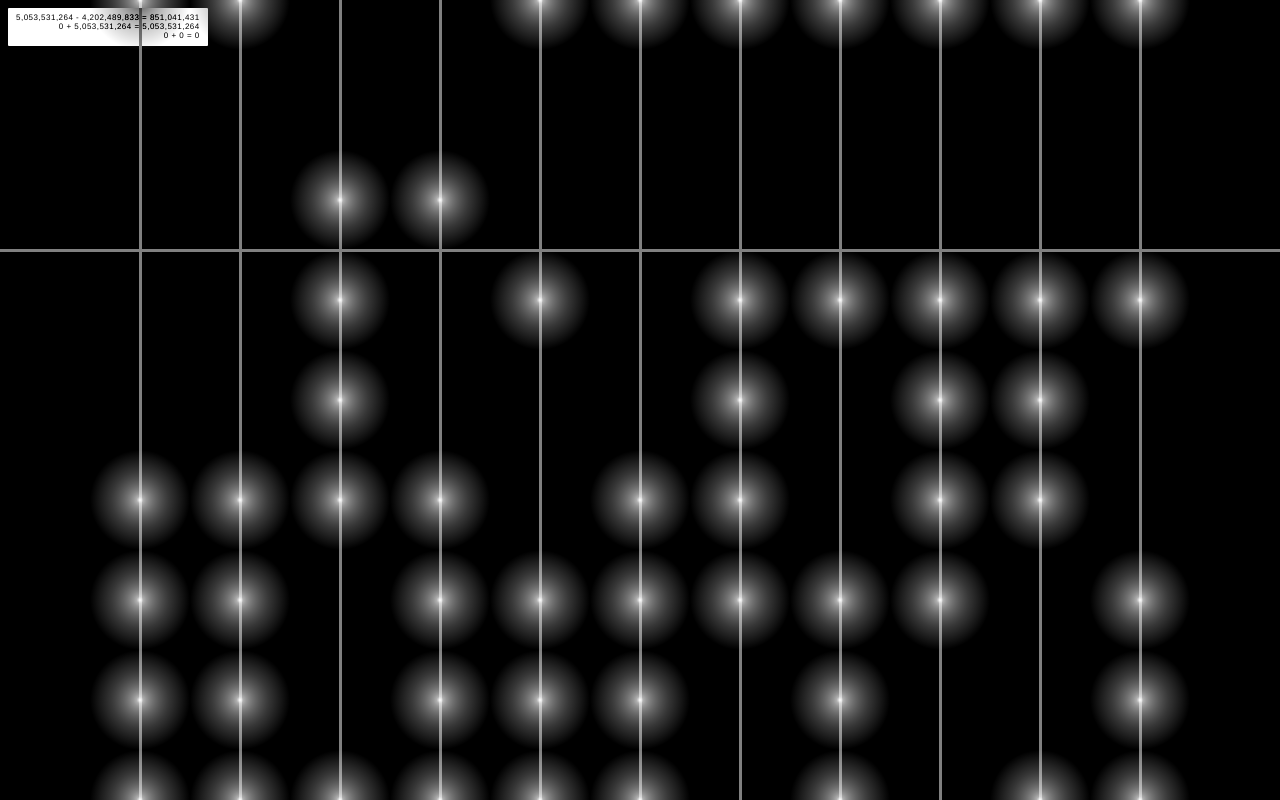
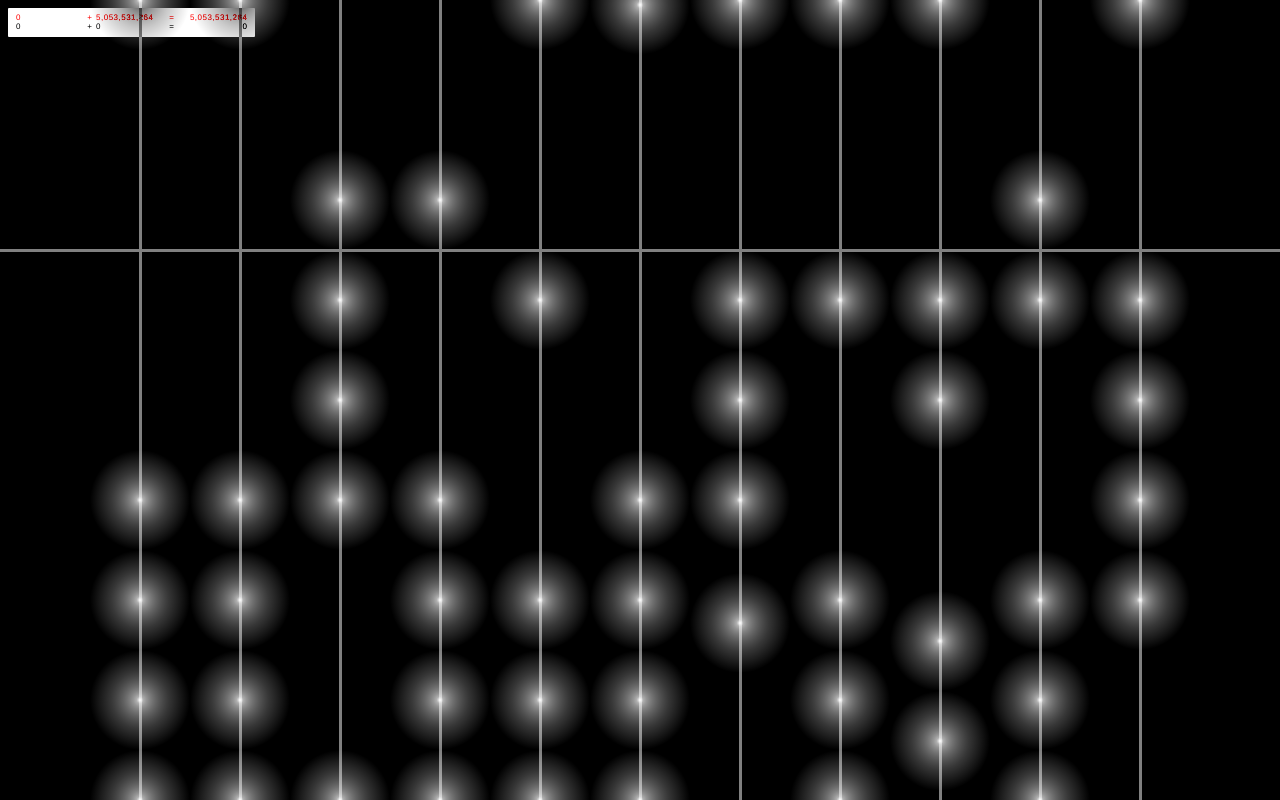
Before and after one commit to dzucconi/counting-frame, a website built with Parcel: page src/index.html in a window 1280 px wide. Built offline with nearby package versions, Linux system fonts and the light colour scheme; what proportional-scale, queryparams would draw is missing.

Commit message:
Improves log rendering

```diff
--- a/src/index.scss
+++ b/src/index.scss
@@ -7,9 +7,8 @@
 
 .Stage {
   position: relative;
-}
 
-.Next {
+  &__next {
     position: absolute;
     top: 0;
     left: 0;
@@ -18,17 +17,17 @@
     opacity: 0;
     pointer-events: none;
   }
+}
 
 .Grid {
   display: flex;
-}
 
-.Column {
+  &__column {
     display: flex;
     flex-direction: column;
   }
 
-.Cell {
+  &__cell {
     position: relative;
     transition: transform 500ms;
     font-size: 3rem;
@@ -36,6 +35,7 @@
     align-items: center;
     justify-content: center;
     color: white;
+  }
 }
 
 .Log {
@@ -50,5 +50,31 @@
   letter-spacing: 0.03rem;
   padding: 0.33rem 0.5rem;
   mix-blend-mode: difference;
+
+  &__equation {
+    display: flex;
+
+    &--highlight {
+      color: red;
+    }
+  }
+
+  &__x,
+  &__y,
+  &__z {
+    min-width: 16ch;
+  }
+
+  &__z {
     text-align: right;
   }
+
+  &__symbol,
+  &__equals {
+    width: 2ch;
+  }
+
+  &__equals {
+    text-align: center;
+  }
+}
--- a/src/index.ts
+++ b/src/index.ts
@@ -13,7 +13,7 @@
 const TIMINGS = {
   column: 100,
   transition: 500,
-  pause: 1000,
+  pause: 2500,
 };
 
 const resize = () => {
@@ -38,31 +38,32 @@
 const animate = async (from: number, to: number) => {
   DOM.stage.innerHTML = "";
 
-  const $current = toNode(`<div class='Current'>${render.abacus(from)}</div>`);
-  const $next = toNode(`<div class='Next'>${render.abacus(to)}</div>`);
+  const $current = toNode(
+    `<div class='Stage__current'>${render.abacus(from)}</div>`
+  );
+  const $next = toNode(`<div class='Stage__next'>${render.abacus(to)}</div>`);
 
   DOM.stage.appendChild($current);
   DOM.stage.appendChild($next);
-  DOM.log.innerHTML = render.log(STATE.values);
 
-  const columns = $current.querySelectorAll(".Column");
+  const columns = $current.querySelectorAll(".Grid__column");
 
   for await (const [i, $nextColumn] of $next
-    .querySelectorAll(".Column")
+    .querySelectorAll(".Grid__column")
     .entries()) {
     // Stagger each column
     await wait(TIMINGS.column);
 
     const $currentColumn = columns[i];
 
-    $nextColumn.querySelectorAll(".Cell").forEach(($cell) => {
+    $nextColumn.querySelectorAll(".Grid__cell").forEach(($cell) => {
       const $to = $cell as HTMLElement;
 
       // Skip blanks
       if ($to.dataset.cell === "false") return;
 
       const $from = $currentColumn.querySelector(
-        `.Cell[data-cell='${$to.dataset.cell}']`
+        `.Grid__cell[data-cell='${$to.dataset.cell}']`
       ) as HTMLElement;
 
       const y = $to.offsetTop - $from.offsetTop;
@@ -74,23 +75,27 @@
     });
   }
 
+  // Wait for the animation to finish
+  await wait(TIMINGS.transition);
+
+  // Render the log & pause
   DOM.log.innerHTML = render.log(STATE.values);
-
-  // Wait for the animation to finish + pause
-  await wait(TIMINGS.transition + TIMINGS.pause);
+  await wait(TIMINGS.pause);
 
   DOM.stage.innerHTML = `<div class='Current'>${render.abacus(to)}</div>`;
 };
 
 // Render structure in relation to existing cell grid
 const structure = () => {
-  const $cell = document.querySelector(".Cell:nth-child(4)");
+  const $cell = document.querySelector(".Grid__cell:nth-child(4)");
   const { width, bottom } = $cell.getBoundingClientRect();
 
   const size = Math.floor(width / 30) ?? 1;
-  const xs = Array.from(document.querySelectorAll(".Column")).map(($column) => {
-    return $column.getBoundingClientRect().left + width / 2 - size / 2;
-  });
+  const xs = Array.from(document.querySelectorAll(".Grid__column")).map(
+    ($column) => {
+      return $column.getBoundingClientRect().left + width / 2 - size / 2;
+    }
+  );
   const y = bottom - size / 2;
 
   DOM.structure.innerHTML = render.structure({ size, xs, y });
@@ -113,6 +118,9 @@
 step();
 resize();
 
+// Render initial log
+DOM.log.innerHTML = render.log(STATE.values);
+
 window.addEventListener("resize", resize);
 
 // Parcel
--- a/src/log.ts
+++ b/src/log.ts
@@ -1,13 +1,32 @@
-export const generate = (values: number[]): string[] => {
+type Entry = {
+  x: string;
+  y: string;
+  z: string;
+  symbol: string;
+};
+
+export const generate = (values: number[]): Entry[] => {
   if (values.length === 0 || (values.length === 1 && values[0] === 0)) {
-    return ["0 + 0 = 0"];
+    return [
+      {
+        x: "0",
+        y: "0",
+        z: "0",
+        symbol: "+",
+      },
+    ];
   }
 
   return values.map((value, i) => {
     const z = value.toLocaleString("en-US");
 
     if (i === 0) {
-      return `0 + ${z} = ${z}`;
+      return {
+        x: "0",
+        y: z,
+        z,
+        symbol: "+",
+      };
     }
 
     const addend = value - values[i - 1];
@@ -16,6 +35,11 @@
     const x = values[i - 1].toLocaleString("en-US");
     const y = Math.abs(addend).toLocaleString("en-US");
 
-    return `${x} ${symbol} ${y} = ${z}`;
+    return {
+      x,
+      y,
+      symbol,
+      z,
+    };
   });
 };
--- a/src/render.ts
+++ b/src/render.ts
@@ -16,7 +16,7 @@
     .map((column) => {
       const cells = column
         .map((cell) => {
-          return `<div class="Cell" data-cell="${cell}" style="${
+          return `<div class="Grid__cell" data-cell="${cell}" style="${
             cell
               ? `
                 background-image: radial-gradient(100px at 50% 50%, white 0%, ${params.color} 10%, transparent 50%);
@@ -31,7 +31,7 @@
         })
         .join("");
 
-      return `<div class="Column">${cells}</div>`;
+      return `<div class="Grid__column">${cells}</div>`;
     })
     .join("");
 
@@ -41,7 +41,21 @@
 };
 
 export const log = (values: number[]): string => {
-  return generate(values).slice(-15).reverse().join("<br>");
+  const entries = generate(values).slice(-15).reverse();
+
+  return entries
+    .map(({ x, y, z, symbol }, i) => {
+      return `
+        <div class="Log__equation ${i === 0 ? "Log__equation--highlight" : ""}">
+          <div class="Log__x">${x}</div>
+          <div class="Log__symbol">${symbol}</div>
+          <div class="Log__y">${y}</div>
+          <div class="Log__equals">=</div>
+          <div class="Log__z">${z}</div>
+        </div>
+      `;
+    })
+    .join("");
 };
 
 export const structure = ({
```
Lines whose indentation alone changed are shown as unchanged.
